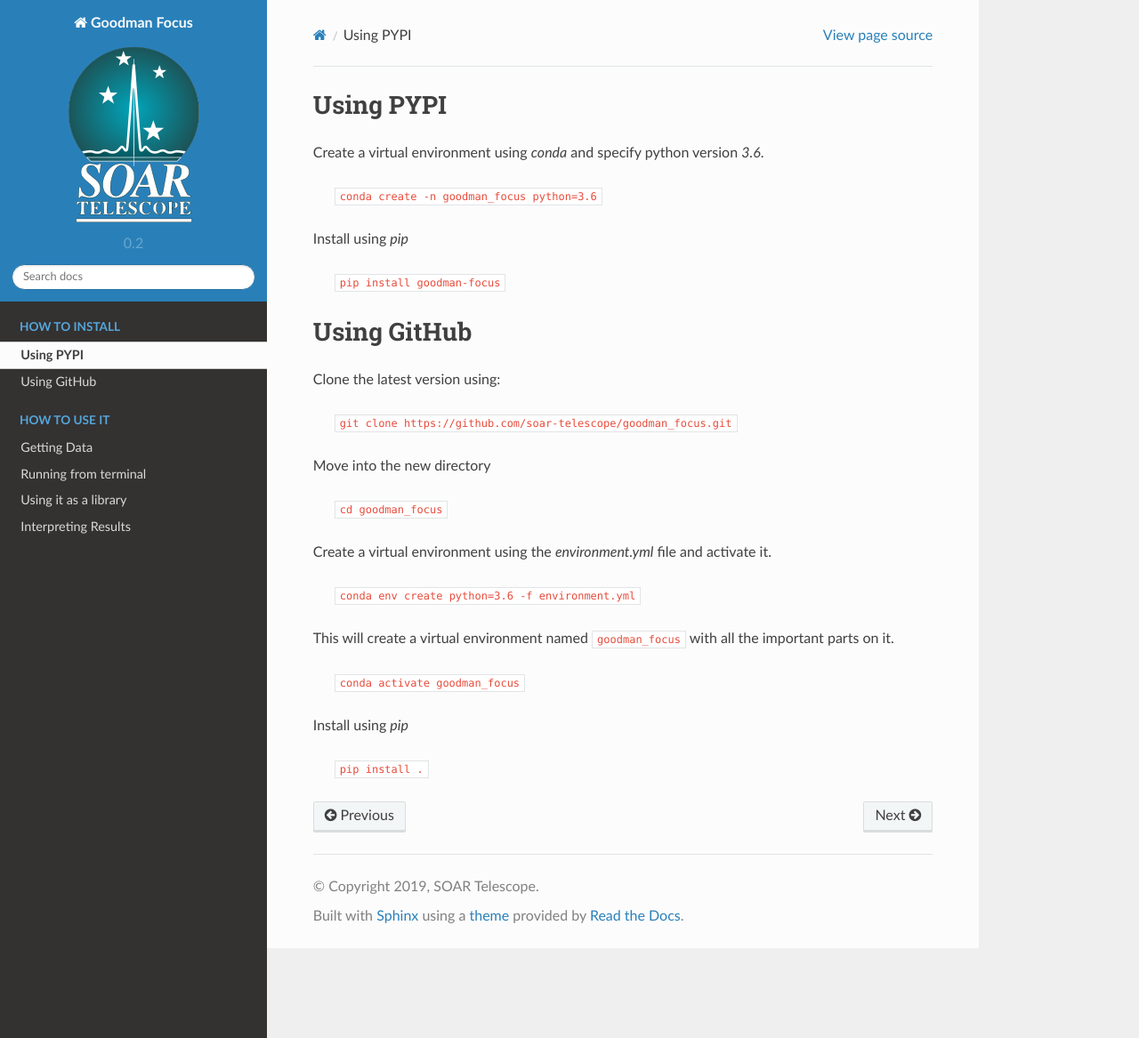
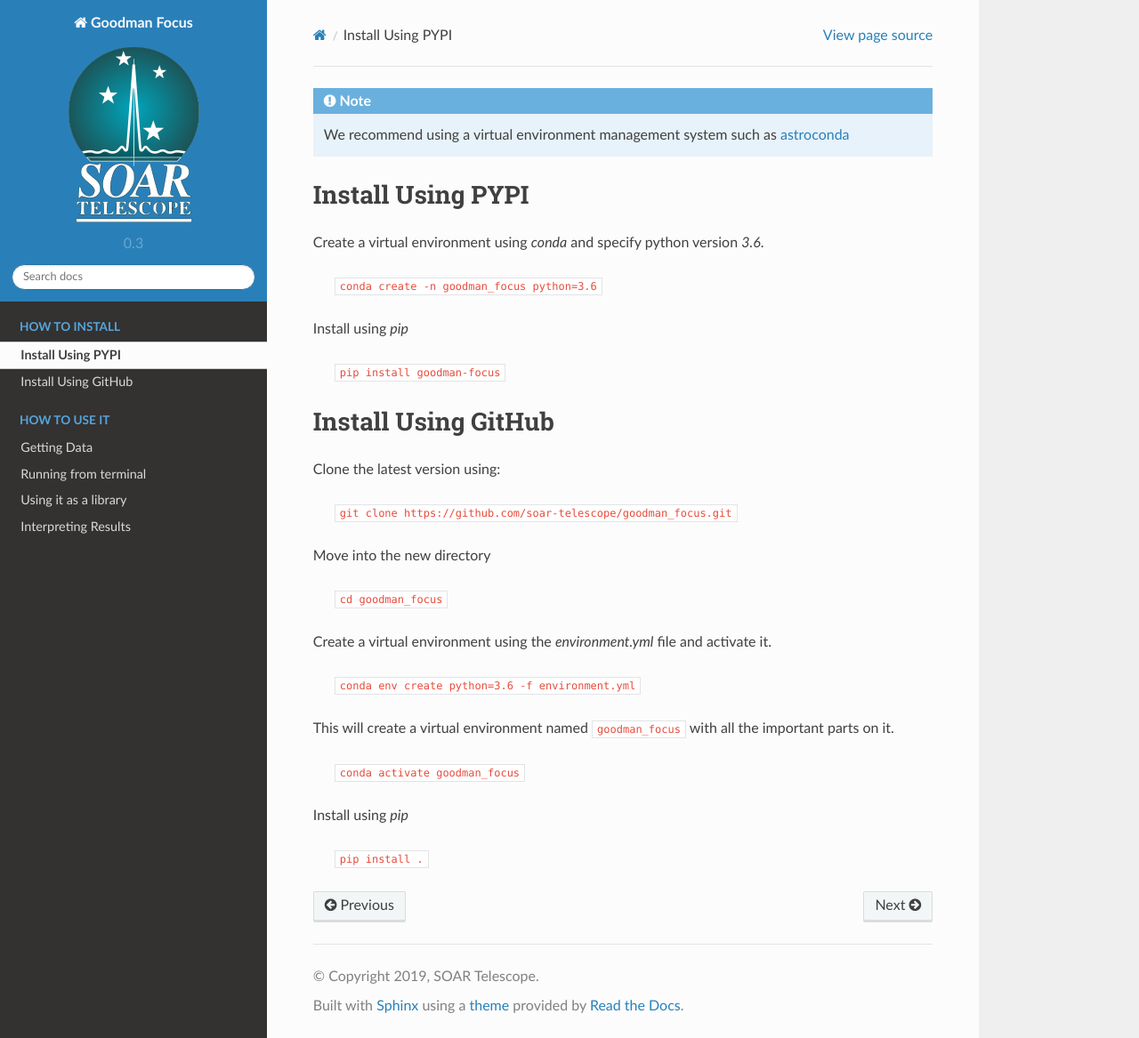
Before and after one commit to soar-telescope/goodman_focus, a Sphinx documentation site: the page built from docs/install.rst, in a window 1280 px wide and 1167 px high. Shown: the whole window at 89% size. Built offline with Sphinx 7.4.7 and the Read the Docs theme 2.0.0, drawn with Linux system fonts in a browser that asks for light colours; pages that are not in the unit, such as notebooks, are missing from menus.

Commit message:
Included change history, license. Minimized README. Increased version from 0.2.0 to 0.3.0

```diff
--- a/docs/index.rst
+++ b/docs/index.rst
@@ -48,6 +48,12 @@
    :caption: Contents:
 
 
+.. toctree::
+   :maxdepth: 2
+   :caption: About
+
+   changes
+
 
 Indices and tables
 ==================
--- a/docs/install.rst
+++ b/docs/install.rst
@@ -1,7 +1,12 @@
+.. note::
+
+   We recommend using a virtual environment management system such as
+   `astroconda <https://astroconda.readthedocs.io/en/latest/>`_
+
 .. _`Installing with PIP`:
 
-Using PYPI
-##########
+Install Using PYPI
+##################
 
 Create a virtual environment using `conda` and specify python version `3.6`.
 
@@ -11,8 +16,8 @@
 
   ``pip install goodman-focus``
 
-Using GitHub
-############
+Install Using GitHub
+####################
 
 Clone the latest version using:
 
--- a/docs/usingit.rst
+++ b/docs/usingit.rst
@@ -80,6 +80,9 @@
   goodman_focus = GoodmanFocus()
 
   results = goodman_focus()
+
+
+However since version :ref:`v0.3.0` you can pass a list of files and all will only check that all files exists
 
 
 Interpreting Results
--- a/goodman_focus/version.py
+++ b/goodman_focus/version.py
@@ -1,2 +1,2 @@
 # This is an automatic generated file please do not edit
-__version__ = '0.2.1'
+__version__ = '0.3.0'
--- a/setup.cfg
+++ b/setup.cfg
@@ -32,4 +32,4 @@
     sphinx>=2.1.2
 
 # version should be PEP440 compatible (http://www.python.org/dev/peps/pep-0440)
-version = 0.2.1
+version = 0.3.0
```
Also changed, not shown: CHANGES.rst (+12 -5 lines), README.md (+2 -98 lines).
